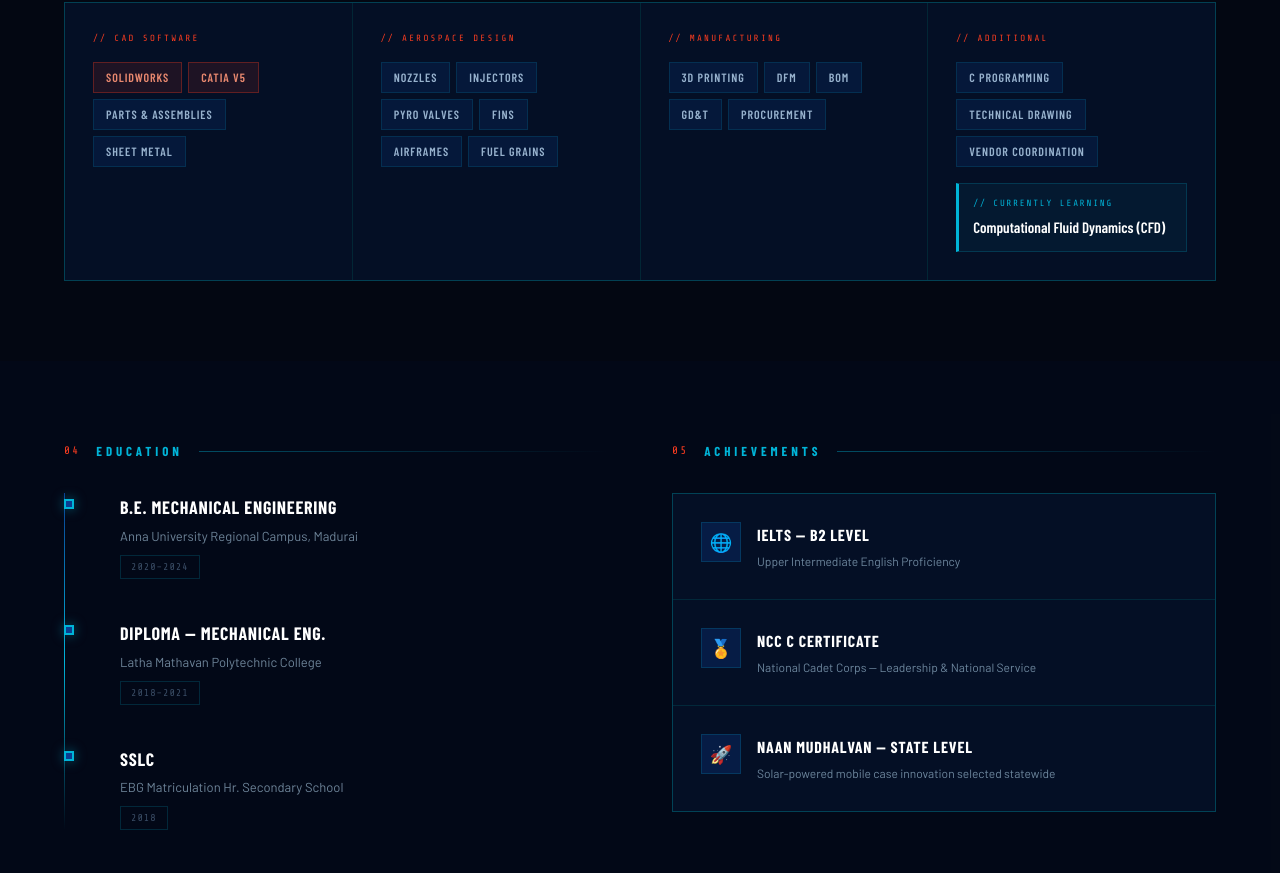
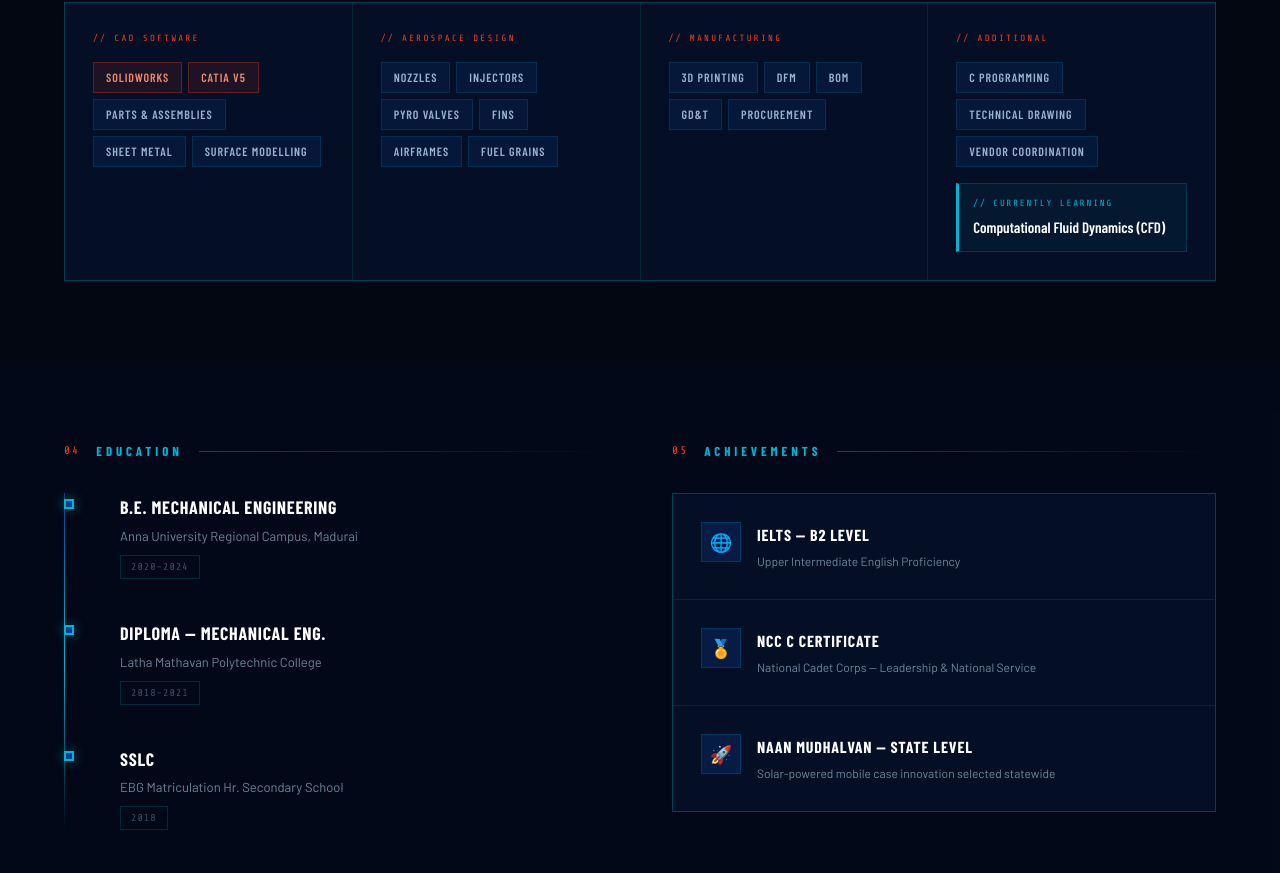
Before and after one commit to iamharirajan/Iamharirajan.github.io, a plain HTML site: page index.html in a window 1280 px wide. Shown: the part 2467-3340 px from the top of the page. Drawn offline with nearby package versions, Linux system fonts and the light colour scheme; a web font is replaced by a local one.

Commit message:
Update index.html

```diff
--- a/index.html
+++ b/index.html
@@ -901,6 +901,7 @@ body {
         <span class="skill-chip hot">CATIA V5</span>
         <span class="skill-chip">Parts &amp; Assemblies</span>
         <span class="skill-chip">Sheet Metal</span>
+        <span class="skill-chip">Surface Modelling</span>
       </div>
     </div>
     <div class="skill-group">
```
